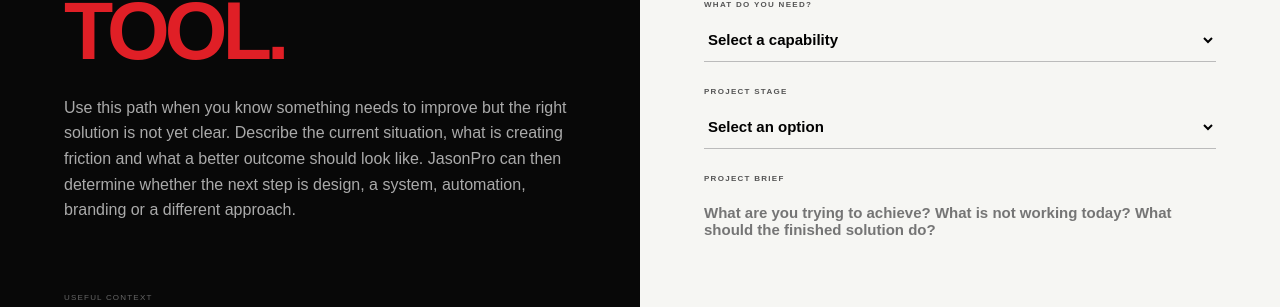
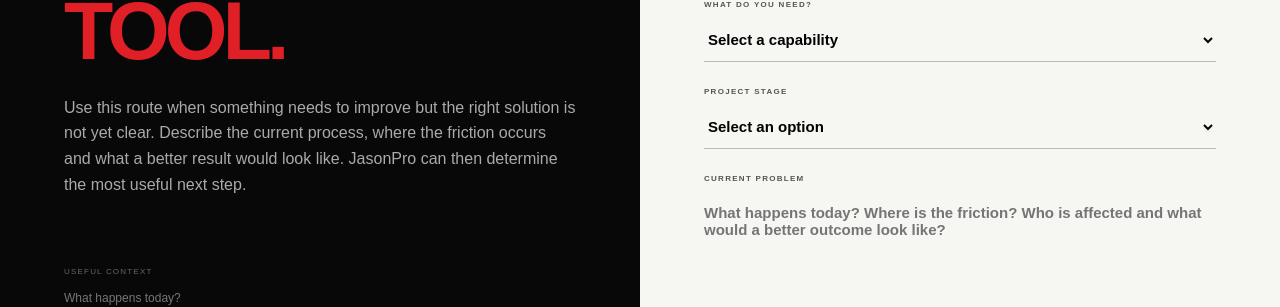
Before and after one commit to infoalphaomegamotors-a11y/jasonpro-solutions-website, a Next.js app in the folder site/: page /consultation in a window 1280 px wide. Shown: the part 496-803 px from the top of the page. Built offline with nearby package versions, Linux system fonts and the light colour scheme; no server answers.

Commit message:
Use consultation-specific discovery workflow

```diff
--- a/site/app/consultation/page.tsx
+++ b/site/app/consultation/page.tsx
@@ -4,8 +4,8 @@ import InteriorHeader from "@/components/InteriorHeader";
 import ProjectBriefForm from "@/components/ProjectBriefForm";
 
 export const metadata: Metadata = {
-  title: "Request a Consultation | JasonPro Solutions",
-  description: "Request a JasonPro Solutions consultation to clarify a website, business system, brand, automation or digital project before scoping.",
+  title: "Request a Consultation",
+  description: "Request a JasonPro Solutions consultation to clarify a business, design, system, automation or digital problem before scoping a solution.",
 };
 
-export default function ConsultationPage(){return <main className="interior-page"><InteriorHeader/><section className="contact-layout"><div className="contact-intro"><span>REQUEST A CONSULTATION</span><h1>START WITH<br/>THE PROBLEM.<br/><em>NOT THE TOOL.</em></h1><p>Use this path when you know something needs to improve but the right solution is not yet clear. Describe the current situation, what is creating friction and what a better outcome should look like. JasonPro can then determine whether the next step is design, a system, automation, branding or a different approach.</p><div className="contact-direct"><small>USEFUL CONTEXT</small><span>What happens today?</span><span>Where is time or money being lost?</span><span>Who uses the current process?</span><span>What would success look like?</span></div><p style={{marginTop:"24px"}}><Link href="/services">Explore capabilities →</Link></p></div><ProjectBriefForm/></section></main>}
+export default function ConsultationPage(){return <main className="interior-page"><InteriorHeader/><section className="contact-layout"><div className="contact-intro"><span>REQUEST A CONSULTATION</span><h1>START WITH<br/>THE PROBLEM.<br/><em>NOT THE TOOL.</em></h1><p>Use this route when something needs to improve but the right solution is not yet clear. Describe the current process, where the friction occurs and what a better result would look like. JasonPro can then determine the most useful next step.</p><div className="contact-direct"><small>USEFUL CONTEXT</small><span>What happens today?</span><span>Where is time, money or customer confidence being lost?</span><span>Who uses or depends on the current process?</span><span>What would make the discussion successful?</span></div><p style={{marginTop:"24px"}}><Link href="/services">Explore capabilities →</Link></p></div><ProjectBriefForm mode="consultation"/></section></main>}
```
